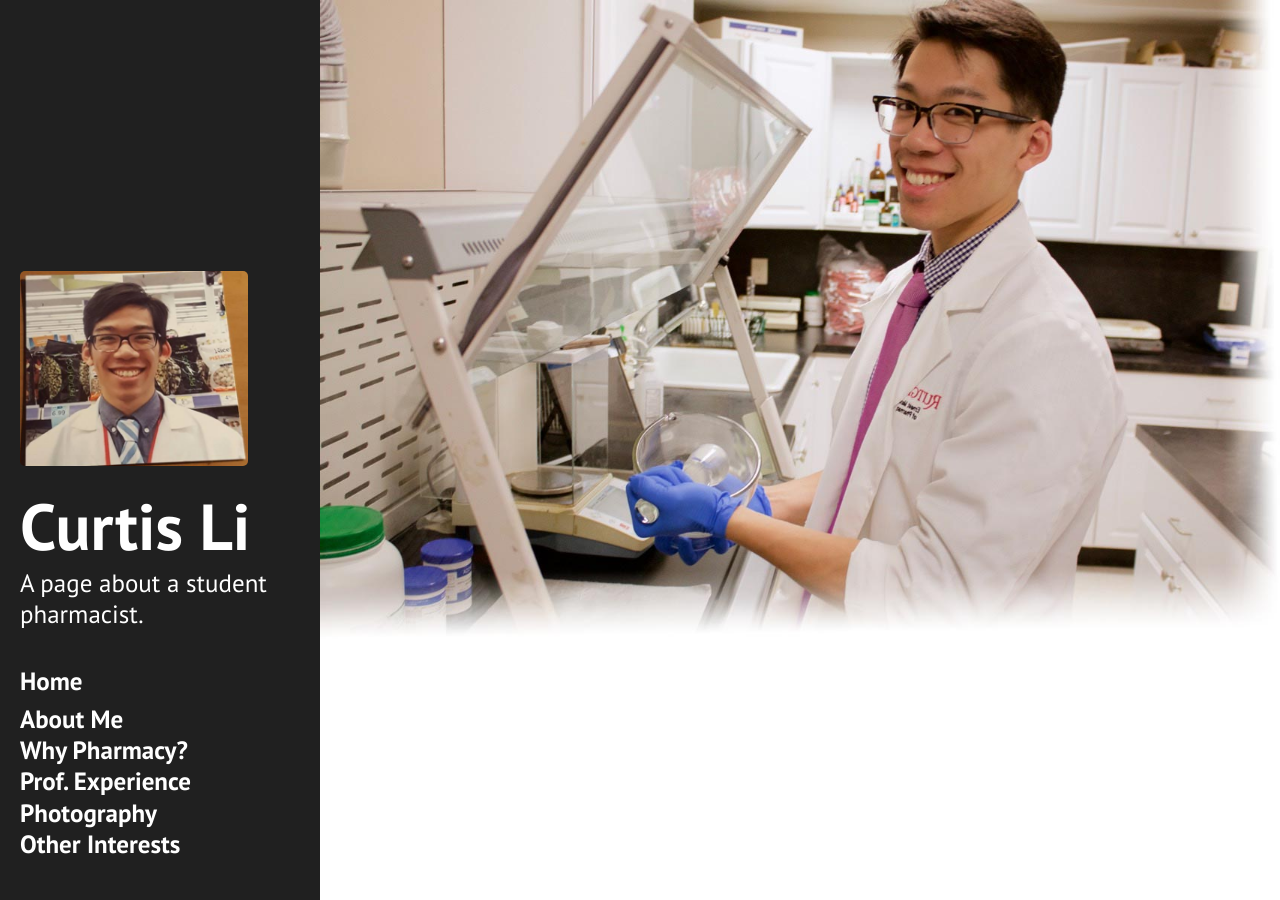
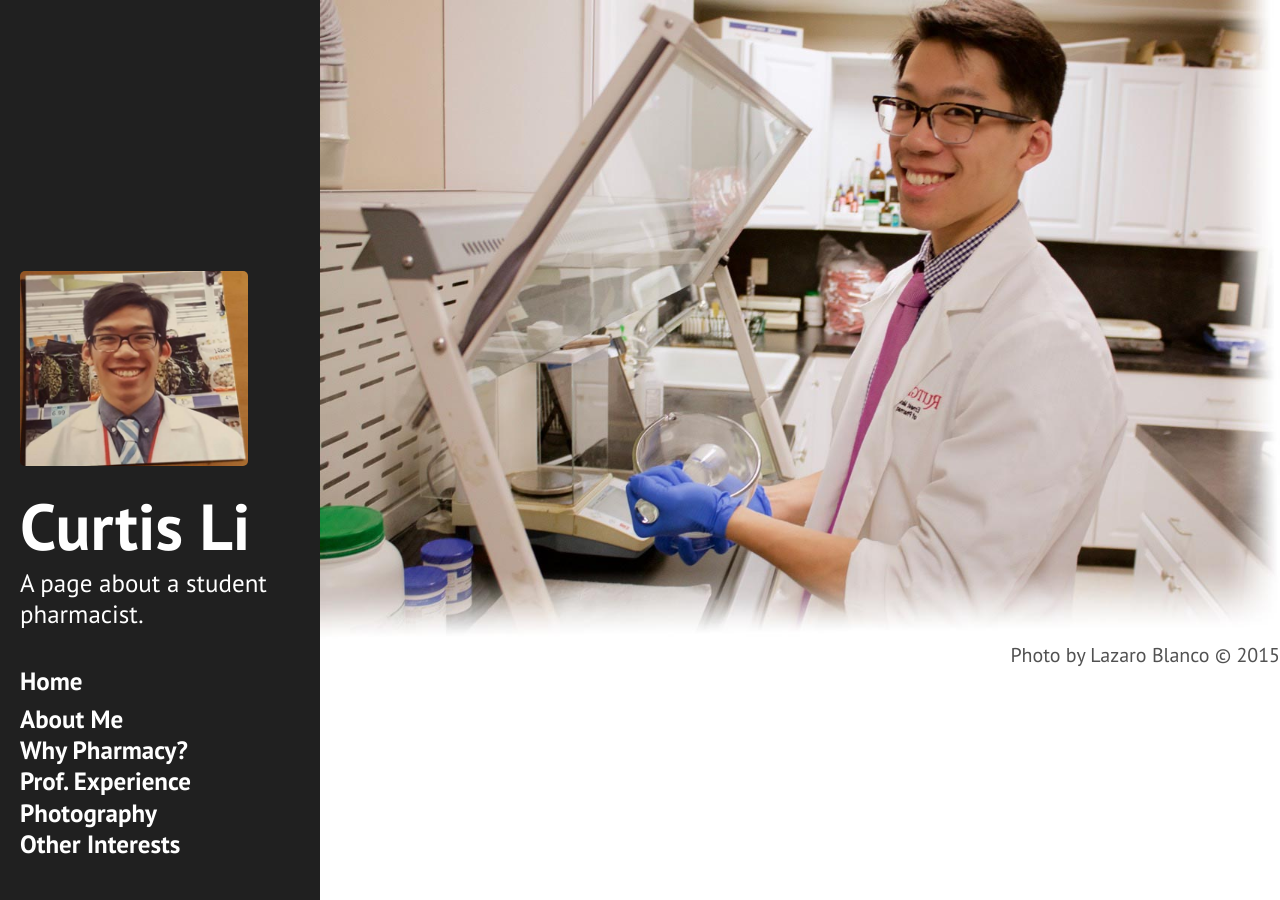
Before and after one commit to curtis-li/curtis-li.github.io, a Jekyll site: the page built from index.html, in a window 1280 px wide. Built offline with Jekyll 4.4.1, drawn with Linux system fonts in a browser that asks for light colours; Markdown is read by kramdown in place of the engine named in the settings.

Commit message:
copyright

```diff
--- a/index.css
+++ b/index.css
@@ -39,3 +39,8 @@ header p {
 .sidebar {
     width:25%;
 }
+
+#copyright p {}
+    text-align: right;
+    font: 5px;
+}
--- a/index.html
+++ b/index.html
@@ -9,7 +9,7 @@ title: Home
 <div id="photobanner" class="photobanner">
       <img class="first" src="/index.jpg">
 </div>
-
+<div id="copyright"><p font-size="10" align="right">Photo by Lazaro Blanco &copy; 2015 </div>
 
 
 <!-- <div class="posts">
```
Also changed, not shown: pages/Why_Pharmacy.md (+1 -1 lines).
